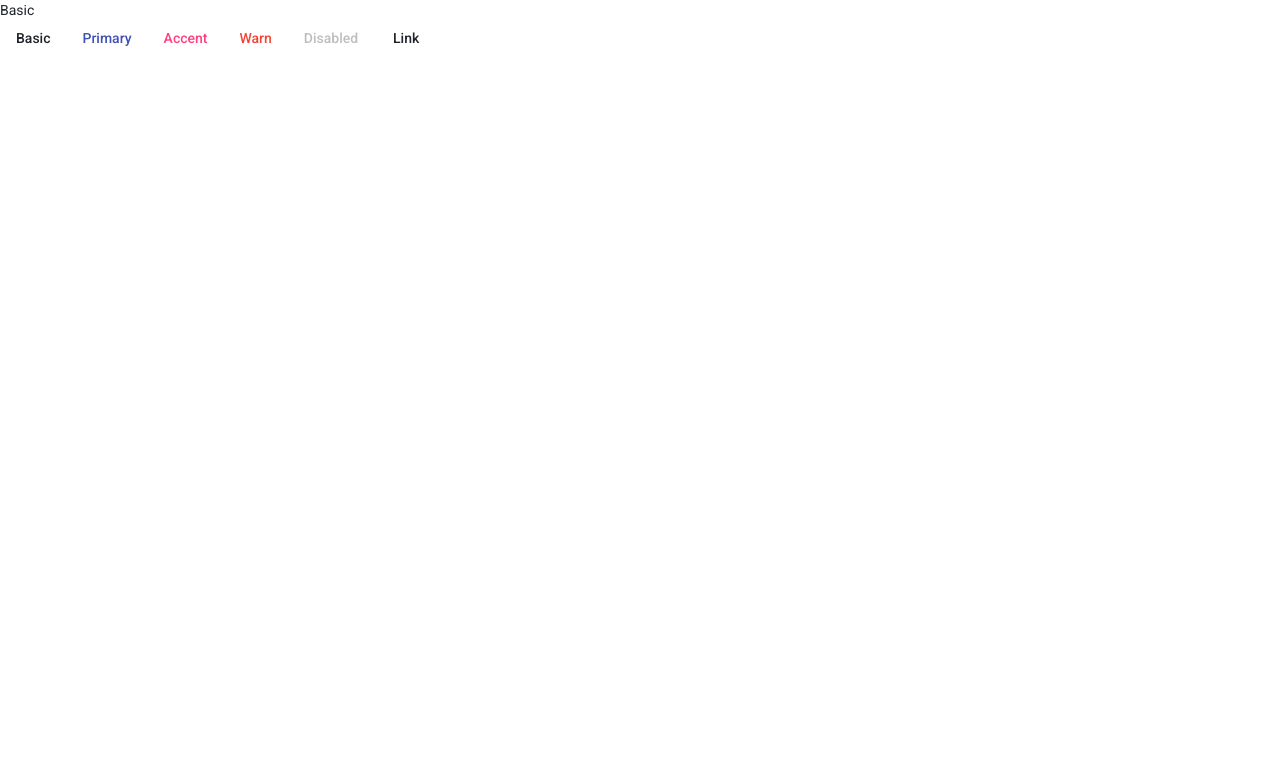
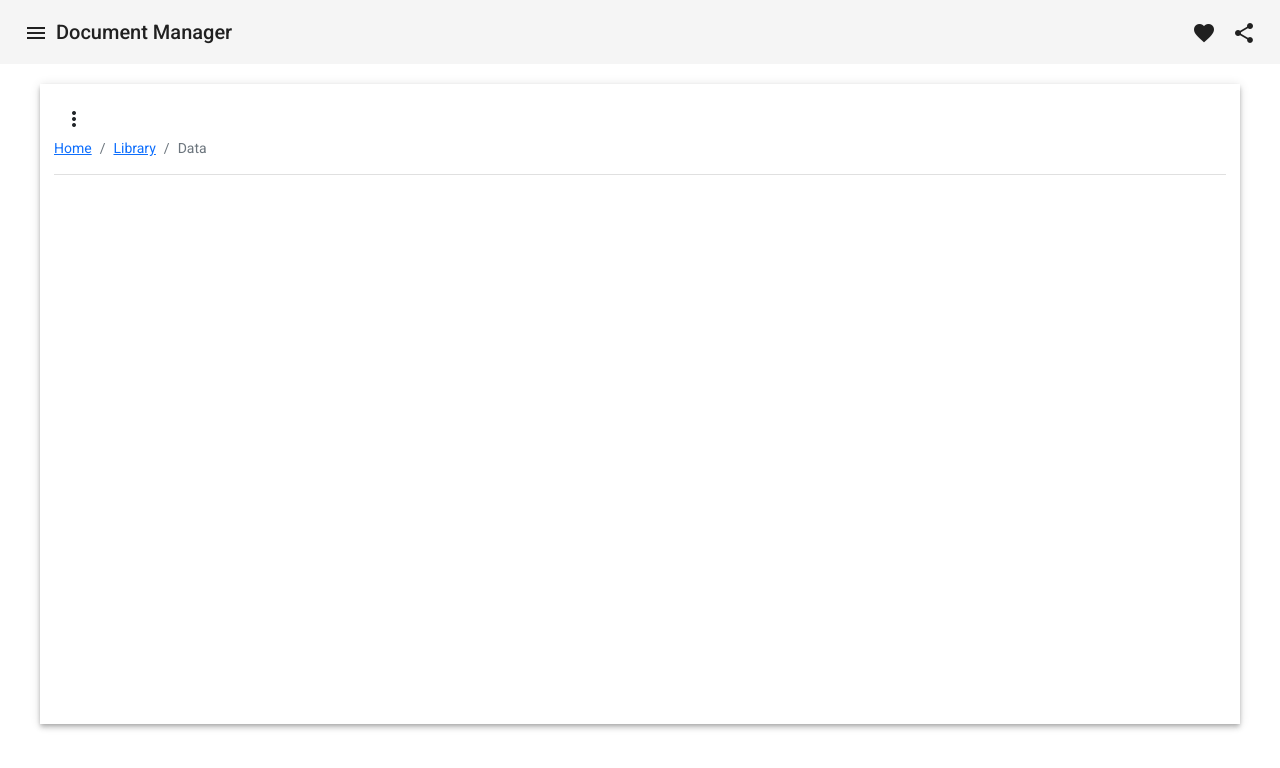
Before and after one commit to Joysingh1709/document-manager-FE, an Angular app: page /home in a window 1280 px wide. Shown: the top 768 px of the page. Built offline with nearby package versions, Linux system fonts and the light colour scheme.

Commit message:
breadcrumb added

```diff
--- a/src/app/app.module.ts
+++ b/src/app/app.module.ts
@@ -11,19 +11,23 @@ import { MatExpansionModule } from '@angular/material/expansion';
 import { MatButtonModule } from '@angular/material/button';
 import { NavbarComponent } from './navbar/navbar.component';
 import { FooterComponent } from './footer/footer.component';
+import { MatDividerModule } from '@angular/material/divider';
+import { BreadcrumbComponent } from './breadcrumb/breadcrumb.component';
 
 @NgModule({
   declarations: [
     AppComponent,
     HomeComponent,
     NavbarComponent,
-    FooterComponent
+    FooterComponent,
+    BreadcrumbComponent
   ],
   imports: [
     BrowserModule,
     AppRoutingModule,
     MatToolbarModule,
     BrowserAnimationsModule,
+    MatDividerModule,
     MatIconModule,
     MatButtonModule,
     MatExpansionModule
--- /dev/null
+++ b/src/app/breadcrumb/breadcrumb.component.html
@@ -0,0 +1,13 @@
+<!-- bootsrat breadcrumb -->
+<nav aria-label="breadcrumb d-flex">
+    <button mat-icon-button aria-label="Example icon button with a vertical three dot icon">
+        <mat-icon>more_vert</mat-icon>
+    </button>
+    <ol class="breadcrumb">
+        <li class="breadcrumb-item" *ngFor="let d of dirFlowArr" [ngClass]="{'active': d === currentDirectory}"
+            aria-current="page">
+            <a *ngIf="d !== currentDirectory" href="#">{{d}}</a>
+            {{d === currentDirectory ? d : ""}}
+        </li>
+    </ol>
+</nav>
--- /dev/null
+++ b/src/app/breadcrumb/breadcrumb.component.ts
@@ -0,0 +1,19 @@
+import { Component, OnInit } from '@angular/core';
+
+@Component({
+  selector: 'app-breadcrumb',
+  templateUrl: './breadcrumb.component.html',
+  styleUrls: ['./breadcrumb.component.css']
+})
+export class BreadcrumbComponent implements OnInit {
+
+  currentDirectory: string = "Data";
+
+  dirFlowArr: string[] = ["Home", "Library", "Data"];
+
+  constructor() { }
+
+  ngOnInit(): void {
+  }
+
+}
--- a/src/app/home/home.component.css
+++ b/src/app/home/home.component.css
@@ -0,0 +1,9 @@
+.page{
+    width: auto;
+    margin: 20px 40px;
+    min-height: 80vh;
+}
+
+.top-bar{
+    padding: 14px;
+}
--- a/src/app/home/home.component.html
+++ b/src/app/home/home.component.html
@@ -1,11 +1,12 @@
-<section>
-    <div class="example-label">Basic</div>
-    <div class="example-button-row">
-        <button mat-button>Basic</button>
-        <button mat-button color="primary">Primary</button>
-        <button mat-button color="accent">Accent</button>
-        <button mat-button color="warn">Warn</button>
-        <button mat-button disabled>Disabled</button>
-        <a mat-button href="https://www.google.com/" target="_blank">Link</a>
+<app-navbar></app-navbar>
+
+<div class="page mat-elevation-z4">
+
+    <div class="top-bar">
+
+        <app-breadcrumb></app-breadcrumb>
+
+        <mat-divider></mat-divider>
     </div>
-</section>
+
+</div>
```
Also changed, not shown: src/app/breadcrumb/breadcrumb.component.css (added).
